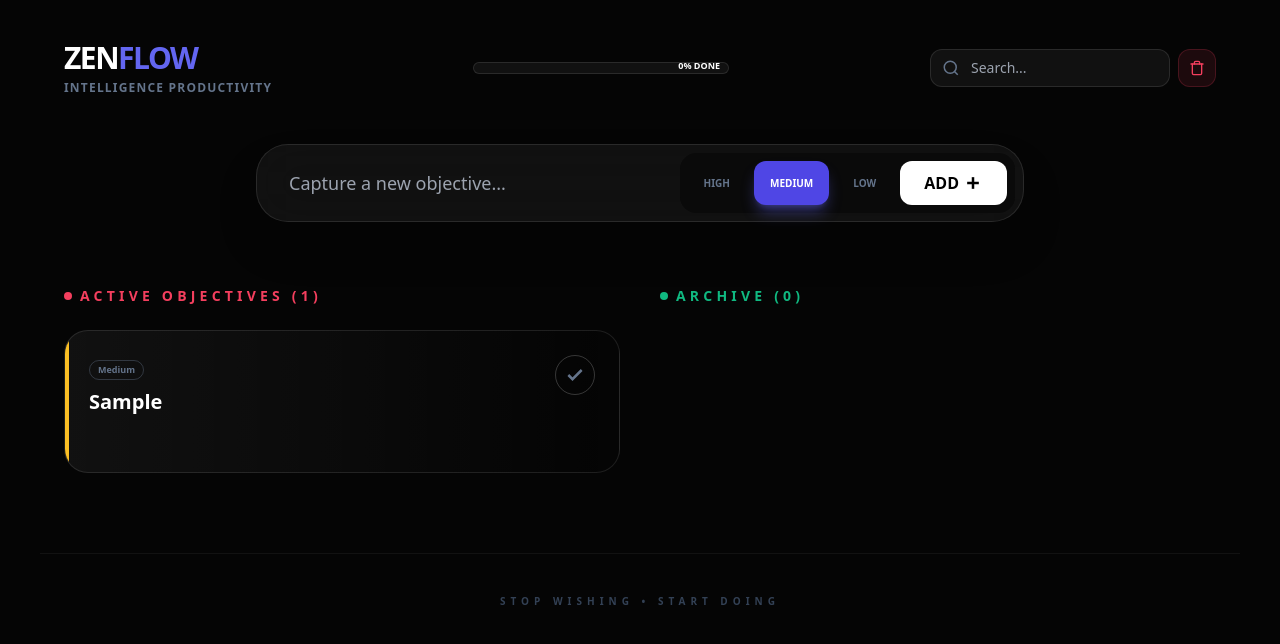
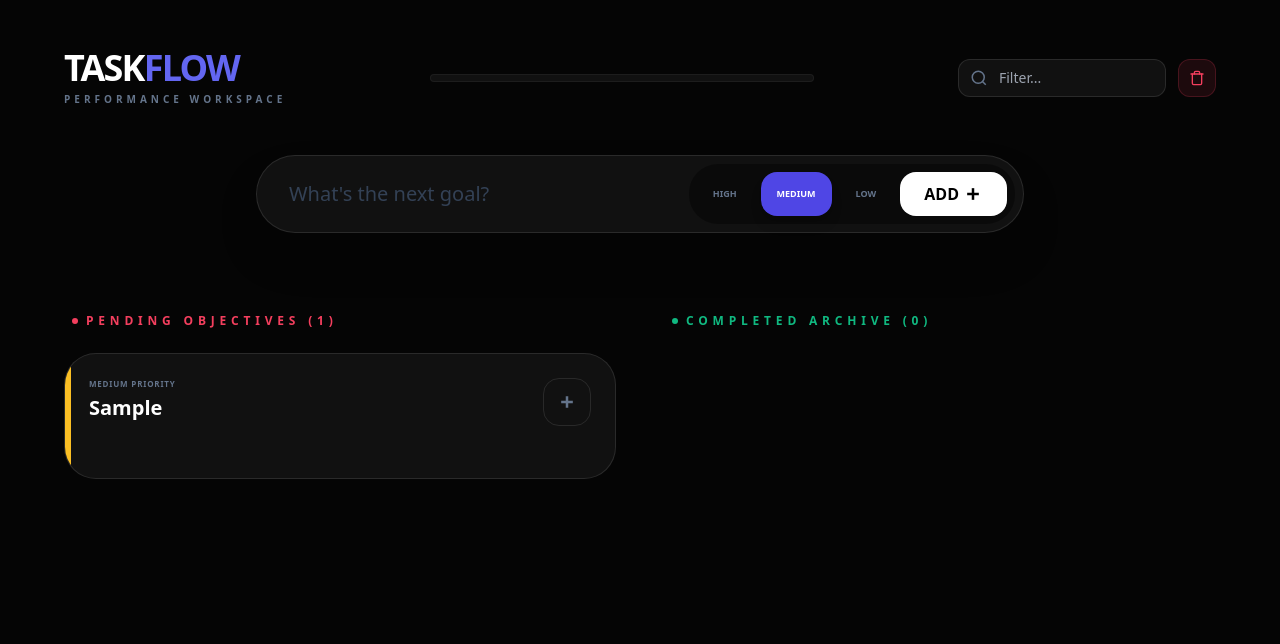
Before and after one commit to Madhesh-TOTCI/To-Do, a React (Create React App) app in the folder frontend/: page / in a window 1280 px wide. Both pictures are taken after typing "Sample" into the empty fields and a click on the button "ADD". Shown: the top 644 px of the page. Built offline with nearby package versions, Linux system fonts and the light colour scheme; the HTML template or start-up script is replaced by a standard one.

Commit message:
Update App.js

```diff
--- a/frontend/src/App.js
+++ b/frontend/src/App.js
@@ -4,6 +4,7 @@ import React, { useState, useEffect } from 'react';
 const IconPlus = () => <svg viewBox="0 0 24 24" width="20" height="20" stroke="currentColor" strokeWidth="3" fill="none"><line x1="12" y1="5" x2="12" y2="19"></line><line x1="5" y1="12" x2="19" y2="12"></line></svg>;
 const IconSearch = () => <svg viewBox="0 0 24 24" width="18" height="18" stroke="currentColor" strokeWidth="2" fill="none"><circle cx="11" cy="11" r="8"></circle><line x1="21" y1="21" x2="16.65" y2="16.65"></line></svg>;
 const IconTrash = () => <svg viewBox="0 0 24 24" width="16" height="16" stroke="currentColor" strokeWidth="2" fill="none" strokeLinecap="round" strokeLinejoin="round"><polyline points="3 6 5 6 21 6"></polyline><path d="M19 6v14a2 2 0 0 1-2 2H7a2 2 0 0 1-2-2V6m3 0V4a2 2 0 0 1 2-2h4a2 2 0 0 1 2 2v2"></path></svg>;
+const IconEdit = () => <svg viewBox="0 0 24 24" width="14" height="14" stroke="currentColor" strokeWidth="2" fill="none"><path d="M11 4H4a2 2 0 0 0-2 2v14a2 2 0 0 0 2 2h14a2 2 0 0 0 2-2v-7"></path><path d="M18.5 2.5a2.121 2.121 0 1 1 3 3L12 15l-4 1 1-4 9.5-9.5z"></path></svg>;
 
 function App() {
   const [tasks, setTasks] = useState([]);
@@ -14,12 +15,12 @@ function App() {
   const [editValue, setEditValue] = useState('');
 
   useEffect(() => {
-    const saved = localStorage.getItem('vibrant-tasks-pro');
+    const saved = localStorage.getItem('vibrant-tasks-final');
     if (saved) setTasks(JSON.parse(saved));
   }, []);
 
   useEffect(() => {
-    localStorage.setItem('vibrant-tasks-pro', JSON.stringify(tasks));
+    localStorage.setItem('vibrant-tasks-final', JSON.stringify(tasks));
   }, [tasks]);
 
   const handleAddTask = (e) => {
@@ -36,39 +37,46 @@ function App() {
     setTitle('');
   };
 
+  const startEdit = (task) => {
+    setEditingId(task.id);
+    setEditValue(task.title);
+  };
+
+  const saveEdit = (id) => {
+    setTasks(tasks.map(t => t.id === id ? { ...t, title: editValue } : t));
+    setEditingId(null);
+  };
+
   const handleToggle = (id) => setTasks(tasks.map(t => t.id === id ? { ...t, completed: !t.completed } : t));
   const deleteTask = (id) => setTasks(tasks.filter(t => t.id !== id));
   const clearAll = () => { if(window.confirm("Clear all tasks?")) setTasks([]); };
 
-  // Filter & Stats
   const filteredTasks = tasks.filter(t => t.title.toLowerCase().includes(searchTerm.toLowerCase()));
   const pending = filteredTasks.filter(t => !t.completed);
   const completed = filteredTasks.filter(t => t.completed);
   const progress = tasks.length ? Math.round((tasks.filter(t => t.completed).length / tasks.length) * 100) : 0;
 
   return (
-    <div className="min-h-screen bg-[#050505] text-slate-300 font-sans p-4 md:p-10 selection:bg-indigo-500">
-
+    <div className="min-h-screen bg-[#050505] text-slate-300 font-sans p-4 md:px-10 py-12 selection:bg-indigo-500">
       <div className="max-w-6xl mx-auto">
 
-        {/* TOP NAV & PROGRESS */}
-        <div className="flex flex-col md:flex-row justify-between items-center mb-12 gap-6">
+        {/* TOP BAR */}
+        <div className="flex flex-col md:flex-row justify-between items-center mb-12 gap-8">
           <div>
-            <h1 className="text-3xl font-black text-white tracking-tighter">ZEN<span className="text-indigo-500">FLOW</span></h1>
-            <p className="text-xs font-bold text-slate-500 uppercase tracking-widest mt-1">Intelligence Productivity</p>
+            <h1 className="text-4xl font-black text-white tracking-tighter">TASK<span className="text-indigo-500">FLOW</span></h1>
+            <p className="text-[10px] font-black text-slate-500 uppercase tracking-[0.4em] mt-1">Performance Workspace</p>
           </div>
 
-          <div className="w-full md:w-64 bg-white/5 h-3 rounded-full overflow-hidden border border-white/10 relative">
-            <div className="absolute inset-y-0 left-0 bg-gradient-to-r from-indigo-600 to-purple-500 transition-all duration-1000" style={{ width: `${progress}%` }}></div>
-            <span className="absolute right-2 -top-1 text-[9px] font-black text-white">{progress}% DONE</span>
+          <div className="flex-1 max-w-sm w-full bg-white/5 h-2 rounded-full overflow-hidden border border-white/5 relative mx-4">
+            <div className="absolute inset-y-0 left-0 bg-gradient-to-r from-indigo-600 to-purple-500 transition-all duration-700" style={{ width: `${progress}%` }}></div>
           </div>
 
-          <div className="flex gap-2">
+          <div className="flex gap-3">
              <div className="relative">
                 <span className="absolute left-3 top-2.5 text-slate-500"><IconSearch /></span>
                 <input
-                placeholder="Search..."
-                className="bg-white/5 border border-white/10 rounded-xl pl-10 pr-4 py-2 text-sm outline-none focus:border-indigo-500/50 w-40 md:w-60 transition-all"
+                  placeholder="Filter..."
+                  className="bg-white/5 border border-white/10 rounded-xl pl-10 pr-4 py-2 text-sm outline-none focus:border-indigo-500/50 w-32 md:w-52 transition-all"
                   value={searchTerm}
                   onChange={(e) => setSearchTerm(e.target.value)}
                 />
@@ -79,94 +87,100 @@ function App() {
           </div>
         </div>
 
-        {/* INPUT BOX */}
-        <section className="max-w-3xl mx-auto mb-16 bg-white/5 p-2 rounded-[2rem] border border-white/10 shadow-2xl backdrop-blur-xl">
+        {/* INPUT SECTION */}
+        <section className="max-w-3xl mx-auto mb-20 bg-white/5 p-2 rounded-[2.5rem] border border-white/10 shadow-2xl">
           <form onSubmit={handleAddTask} className="flex flex-col md:flex-row gap-2">
              <input
-               className="flex-1 bg-transparent px-6 py-4 text-lg outline-none text-white font-medium"
-               placeholder="Capture a new objective..."
+               className="flex-1 bg-transparent px-6 py-4 text-xl outline-none text-white font-medium placeholder:text-slate-700"
+               placeholder="What's the next goal?"
                value={title}
                onChange={(e) => setTitle(e.target.value)}
              />
-             <div className="flex gap-2 p-2 bg-black/40 rounded-2xl">
+             <div className="flex gap-2 p-2 bg-black/40 rounded-[1.8rem]">
                 {['High', 'Medium', 'Low'].map(p => (
                   <button
-                    key={p} type="button"
-                    onClick={() => setPriority(p)}
-                    className={`px-4 py-2 rounded-xl text-[10px] font-black uppercase transition-all ${priority === p ? 'bg-indigo-600 text-white shadow-lg shadow-indigo-500/40' : 'text-slate-500 hover:text-slate-300'}`}
+                    key={p} type="button" onClick={() => setPriority(p)}
+                    className={`px-4 py-2 rounded-2xl text-[9px] font-black uppercase transition-all ${priority === p ? 'bg-indigo-600 text-white shadow-lg' : 'text-slate-500 hover:text-slate-300'}`}
                   >
                     {p}
                   </button>
                 ))}
-                <button type="submit" className="bg-white text-black px-6 py-2 rounded-xl font-bold hover:scale-105 active:scale-95 transition-all flex items-center gap-1">
+                <button type="submit" className="bg-white text-black px-6 py-2 rounded-2xl font-bold hover:scale-105 active:scale-95 transition-all flex items-center gap-1">
                   ADD <IconPlus />
                 </button>
              </div>
           </form>
         </section>
 
-        {/* DASHBOARD GRID */}
-        <div className="grid lg:grid-cols-2 gap-10">
+        {/* BOARD */}
+        <div className="grid lg:grid-cols-2 gap-12">
 
-          {/* COLUMN: PENDING */}
+          {/* PENDING */}
           <div className="space-y-6">
-            <h2 className="text-sm font-black text-rose-500 tracking-[0.3em] flex items-center gap-2 uppercase">
-              <span className="w-2 h-2 rounded-full bg-rose-500 shadow-[0_0_8px_rose]"></span>
-              Active Objectives ({pending.length})
+            <h2 className="text-xs font-black text-rose-500 tracking-[0.4em] flex items-center gap-2 uppercase px-2">
+              <span className="w-1.5 h-1.5 rounded-full bg-rose-500 shadow-[0_0_8px_rose]"></span>
+              Pending Objectives ({pending.length})
             </h2>
             <div className="space-y-4">
               {pending.map(task => (
-                <div key={task.id} className="group bg-gradient-to-r from-white/5 to-transparent border border-white/10 rounded-3xl p-6 hover:border-rose-500/30 transition-all duration-500 relative overflow-hidden">
-                  <div className={`absolute top-0 left-0 w-1 h-full ${task.priority === 'High' ? 'bg-rose-500' : task.priority === 'Medium' ? 'bg-amber-400' : 'bg-blue-500'}`}></div>
+                <div key={task.id} className="group bg-white/5 border border-white/10 rounded-[2rem] p-6 hover:border-indigo-500/30 transition-all duration-500 relative overflow-hidden">
+                  <div className={`absolute top-0 left-0 w-1.5 h-full ${task.priority === 'High' ? 'bg-rose-500' : task.priority === 'Medium' ? 'bg-amber-400' : 'bg-blue-500'}`}></div>
+
+                  {editingId === task.id ? (
+                    <div className="flex flex-col gap-3">
+                      <input
+                        className="bg-white/10 border border-white/20 rounded-xl px-4 py-2 text-white outline-none font-bold"
+                        value={editValue}
+                        onChange={(e) => setEditValue(e.target.value)}
+                        autoFocus
+                      />
+                      <div className="flex gap-2">
+                        <button onClick={() => saveEdit(task.id)} className="bg-indigo-600 text-white px-4 py-1.5 rounded-xl text-[10px] font-black uppercase">Save Change</button>
+                        <button onClick={() => setEditingId(null)} className="text-slate-500 px-4 py-1.5 rounded-xl text-[10px] font-black uppercase">Cancel</button>
+                      </div>
+                    </div>
+                  ) : (
                     <div className="flex justify-between items-start">
                       <div className="flex-1">
-                      <span className={`text-[9px] font-black px-2 py-0.5 rounded-full mb-2 inline-block border ${task.priority === 'High' ? 'border-rose-500/40 text-rose-500' : 'border-slate-500/40 text-slate-500'}`}>{task.priority}</span>
-                      <h3 className="text-xl font-bold text-white group-hover:translate-x-1 transition-transform">{task.title}</h3>
+                        <span className="text-[8px] font-black text-slate-500 uppercase tracking-widest block mb-1">{task.priority} Priority</span>
+                        <h3 className="text-xl font-bold text-white leading-snug">{task.title}</h3>
+                        <div className="mt-4 flex gap-3 opacity-0 group-hover:opacity-100 transition-opacity">
+                          <button onClick={() => startEdit(task)} className="flex items-center gap-1 text-[10px] font-bold text-slate-500 hover:text-white transition-colors uppercase"><IconEdit /> Edit</button>
+                          <button onClick={() => deleteTask(task.id)} className="flex items-center gap-1 text-[10px] font-bold text-slate-500 hover:text-rose-500 transition-colors uppercase"><IconTrash /> Remove</button>
                         </div>
-                    <button onClick={() => handleToggle(task.id)} className="w-10 h-10 rounded-full border border-white/20 flex items-center justify-center text-slate-500 hover:border-emerald-500 hover:text-emerald-500 transition-all">
-                       <svg viewBox="0 0 24 24" width="20" height="20" stroke="currentColor" fill="none" strokeWidth="3"><polyline points="20 6 9 17 4 12"></polyline></svg>
+                      </div>
+                      <button onClick={() => handleToggle(task.id)} className="w-12 h-12 rounded-2xl border border-white/10 flex items-center justify-center text-slate-500 hover:bg-emerald-500 hover:text-white hover:border-emerald-500 transition-all">
+                         <IconPlus /> {/* Recycled plus for check */}
                       </button>
                     </div>
-                  <div className="mt-4 flex justify-between items-center opacity-0 group-hover:opacity-100 transition-opacity">
-                    <span className="text-[10px] font-medium text-slate-600">INITIATED: {task.timestamp}</span>
-                    <button onClick={() => deleteTask(task.id)} className="text-slate-600 hover:text-rose-500"><IconTrash /></button>
-                  </div>
+                  )}
                 </div>
               ))}
             </div>
           </div>
 
-          {/* COLUMN: COMPLETED */}
+          {/* COMPLETED */}
           <div className="space-y-6">
-            <h2 className="text-sm font-black text-emerald-500 tracking-[0.3em] flex items-center gap-2 uppercase">
-              <span className="w-2 h-2 rounded-full bg-emerald-500 shadow-[0_0_8px_emerald]"></span>
-              Archive ({completed.length})
+            <h2 className="text-xs font-black text-emerald-500 tracking-[0.4em] flex items-center gap-2 uppercase px-2">
+              <span className="w-1.5 h-1.5 rounded-full bg-emerald-500 shadow-[0_0_8px_emerald]"></span>
+              Completed Archive ({completed.length})
             </h2>
             <div className="space-y-4">
               {completed.map(task => (
-                <div key={task.id} className="bg-white/[0.02] border border-white/5 rounded-3xl p-6 opacity-60 hover:opacity-100 transition-all">
+                <div key={task.id} className="bg-white/[0.02] border border-white/5 rounded-[2rem] p-6 opacity-40 hover:opacity-100 transition-all">
                   <div className="flex justify-between items-center">
-                    <p className="text-lg text-emerald-100/50 line-through decoration-emerald-500 font-medium italic">{task.title}</p>
-                    <button onClick={() => handleToggle(task.id)} className="text-emerald-500 scale-125">
-                       <svg viewBox="0 0 24 24" width="22" height="22" stroke="currentColor" fill="none" strokeWidth="3"><polyline points="20 6 9 17 4 12"></polyline></svg>
+                    <p className="text-lg text-emerald-100/70 line-through decoration-emerald-500/50 font-medium italic">{task.title}</p>
+                    <button onClick={() => handleToggle(task.id)} className="w-8 h-8 rounded-full bg-emerald-500/20 text-emerald-500 flex items-center justify-center">
+                       ✔
                     </button>
                   </div>
-                  <div className="flex justify-between mt-4">
-                    <span className="text-[9px] font-black text-emerald-900 border border-emerald-900/40 px-2 py-0.5 rounded-lg uppercase">Success</span>
-                    <button onClick={() => deleteTask(task.id)} className="text-slate-700 hover:text-rose-500"><IconTrash /></button>
-                  </div>
+                  <button onClick={() => deleteTask(task.id)} className="mt-4 text-[10px] font-bold text-slate-700 hover:text-rose-500 uppercase tracking-widest">Delete Permanent</button>
                 </div>
               ))}
             </div>
           </div>
-
         </div>
       </div>
-
-      {/* MOTIVATIONAL FOOTER */}
-      <footer className="mt-20 text-center text-[10px] font-bold text-slate-700 tracking-[0.5em] uppercase border-t border-white/5 pt-10">
-        Stop Wishing • Start Doing
-      </footer>
     </div>
   );
 }
```
Lines whose indentation alone changed are shown as unchanged.
